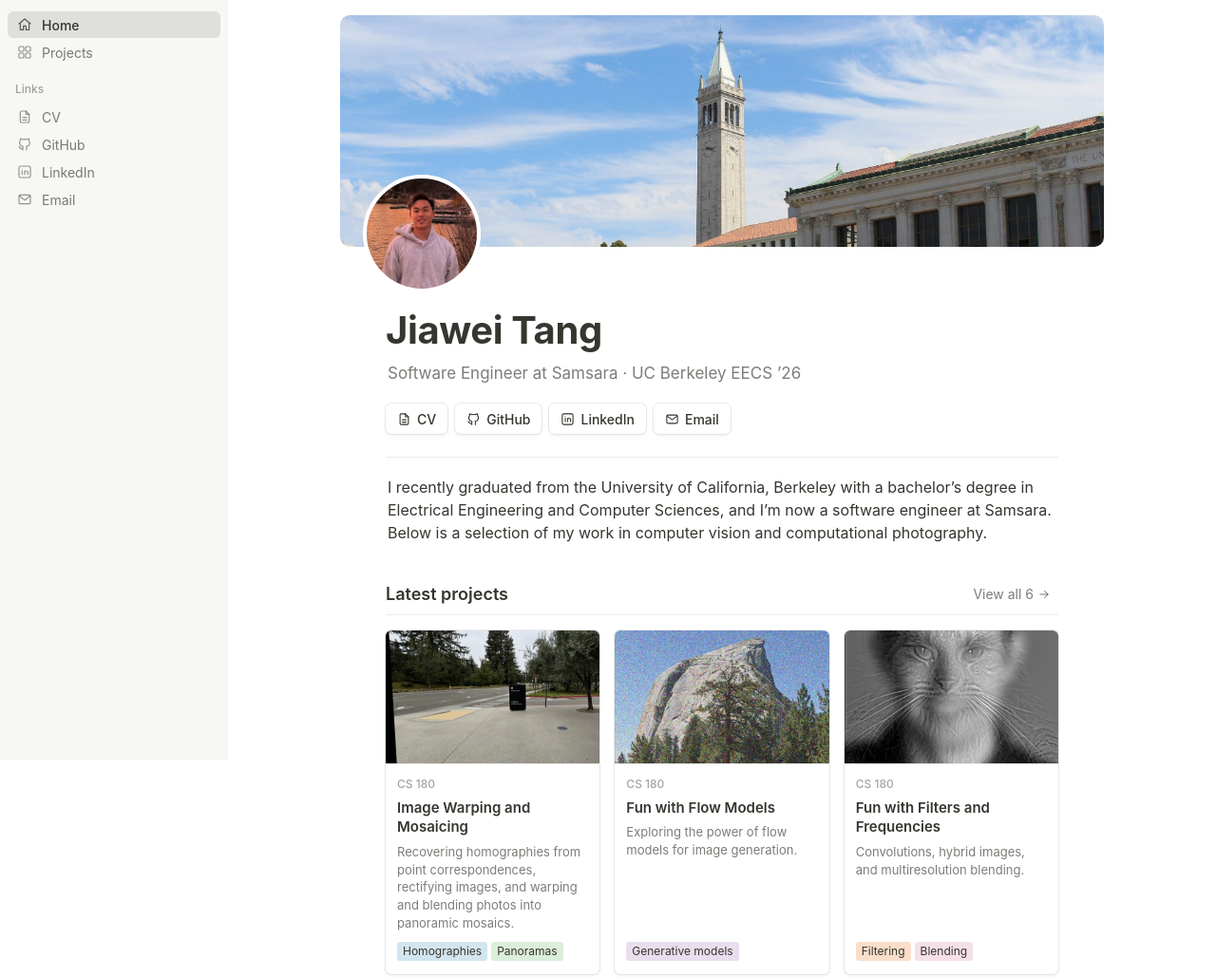
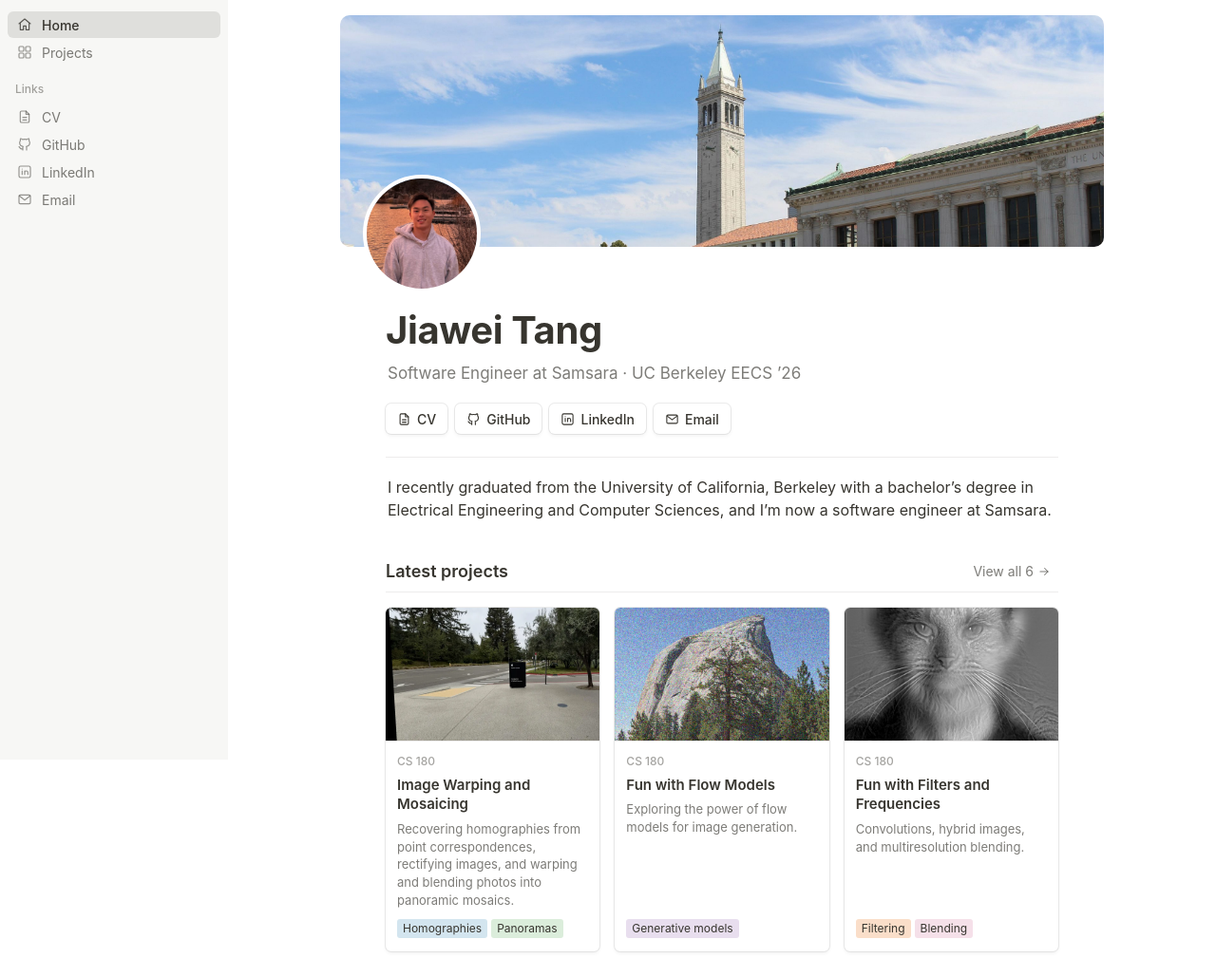
Before and after one commit to jiaweitang22/jiaweitang22.github.io, an Astro site: page / in a window 1280 px wide. Shown: the whole page at 95% size. Built offline with nearby package versions, Linux system fonts and the light colour scheme; Astro itself is replaced by a stand-in of ours.

Commit message:
Trim home page bio
Co-Authored-By: Claude Opus 5.5 <noreply@anthropic.com>

```diff
--- a/src/pages/index.astro
+++ b/src/pages/index.astro
@@ -41,8 +41,7 @@ import { LINKS } from "../config";
 
   <p>
     I recently graduated from the University of California, Berkeley with a bachelor’s degree in Electrical
-    Engineering and Computer Sciences, and I’m now a software engineer at Samsara. Below is a selection of my work in
-    computer vision and computational photography.
+    Engineering and Computer Sciences, and I’m now a software engineer at Samsara.
   </p>
 
   <div class="db-header">
```
